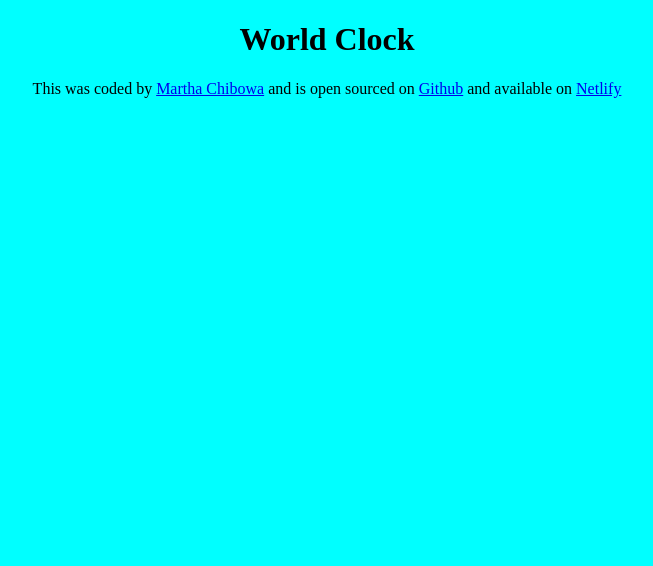
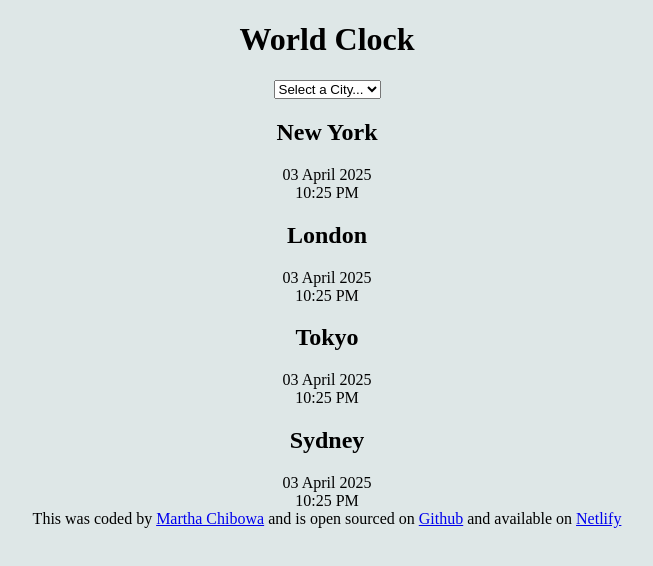
Before and after one commit to Marthania/world-clock, a plain HTML site: page index.html in a window 1280 px wide. Shown: the whole page, without its empty margins (313-966 px from the left). Drawn offline with Linux system fonts and the light colour scheme.

Commit message:
added basic html

```diff
--- a/index.html
+++ b/index.html
@@ -8,10 +8,44 @@
     <title>World Clock by Marthania</title>
 </head>
 <body>
+    <div class="container">
+
+
     <h1>World Clock</h1>
-    <footer>This was coded by <a href="https://github.com/Marthania" target="_blank">Martha Chibowa</a> and is open sourced on
-         <a href="https://github.com/Marthania/world-clock" target="_blank">Github</a> and available on <a href="https://marthania-worldclock.netlify.app/" target="_blank">Netlify</a>
+    <select id="timezone" class="timezone-select">
+        <option value="">Select a City...</option>
+        <option value="newyork">New York</option>
+        <option value="london">London</option>
+        <option value="tokyo">Tokyo</option>
+        <option value="sydney">Sydney</option>
+        </select>
+
+            <div class="city">
+                <h2>New York</h2>
+            <div class="date">03 April 2025</div>
+            <div class="time">10:25 PM</div></div>
+            <div class="city">
+                <h2>London</h2>
+                <div class="date">03 April 2025</div>
+                <div class="time">10:25 PM</div>
+            </div>
+            <div class="city">
+                <h2>Tokyo</h2>
+                <div class="date">03 April 2025</div>
+                <div class="time">10:25 PM</div>
+            </div>
+            <div class="city">
+                <h2>Sydney</h2>
+                <div class="date">03 April 2025</div>
+                <div class="time">10:25 PM</div>
+            </div>
+
+    <footer>This was coded by
+        <a href="https://github.com/Marthania" target="_blank">Martha Chibowa</a> and is open sourced on
+         <a href="https://github.com/Marthania/world-clock" target="_blank">Github</a> and available on
+         <a href="https://marthania-worldclock.netlify.app/" target="_blank">Netlify</a>
     </footer>
+    </div>
     <script src="index.js"></script>
 
 </body>
--- a/src/styles.css
+++ b/src/styles.css
@@ -1,4 +1,4 @@
 body{
-    background-color: aqua;
+    background-color: rgb(222, 231, 231);
     text-align: center;
 }
```
